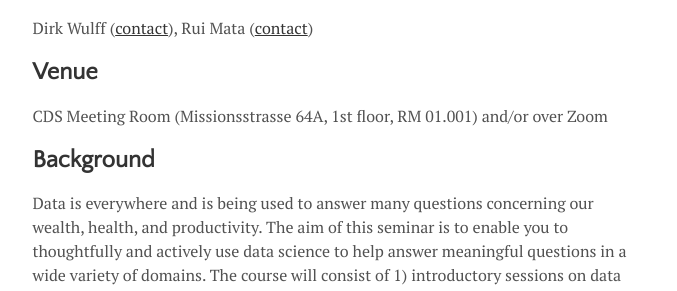
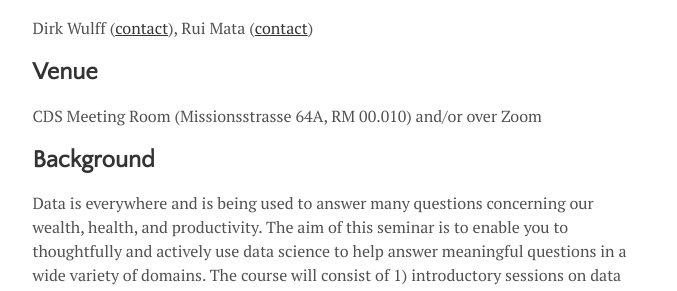
Before and after one commit to cdsbasel/dataanalytics_2024, a Jekyll site: the page built from menu/syllabus.md, in a window 1280 px wide. Shown: the part 236-527 px from the top of the page, without its empty margins (300-977 px from the left). Built offline with Jekyll 4.4.1, drawn with Linux system fonts in a browser that asks for light colours.

Commit message:
Update syllabus.md

```diff
--- a/menu/syllabus.md
+++ b/menu/syllabus.md
@@ -7,7 +7,7 @@ title: Syllabus
 Dirk Wulff (<a href="mailto:dirk.wulff@unibas.ch">contact</a>), Rui Mata (<a href="mailto:rui.mata@unibas.ch">contact</a>)
 
 ## Venue
-CDS Meeting Room (Missionsstrasse 64A, 1st floor, RM 01.001) and/or over Zoom
+CDS Meeting Room (Missionsstrasse 64A, RM 00.010) and/or over Zoom
 
 ## Background
 Data is everywhere and is being used to answer many questions concerning our wealth, health, and productivity. The aim of this seminar is to enable you to thoughtfully and actively use data science to help answer meaningful questions in a wide variety of domains. The course will consist of 1) introductory sessions on data analytics, 2) the application of these techniques in a group project over the course of the semester, 3) discussion with experts in a meet-the-expert event to learn about opportunities and challenges of data analytics in psychology and business.
```
